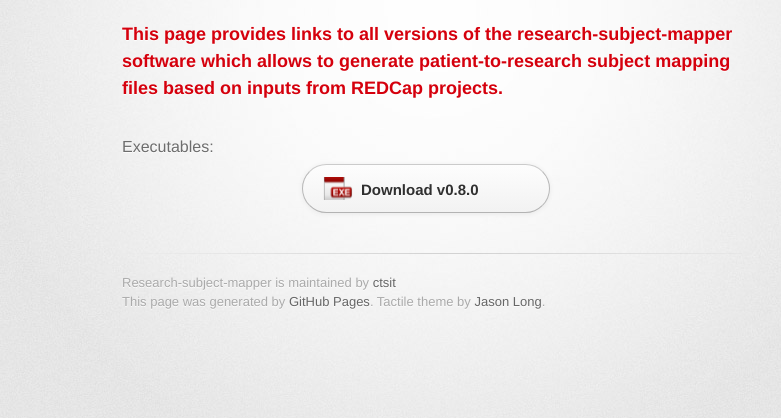
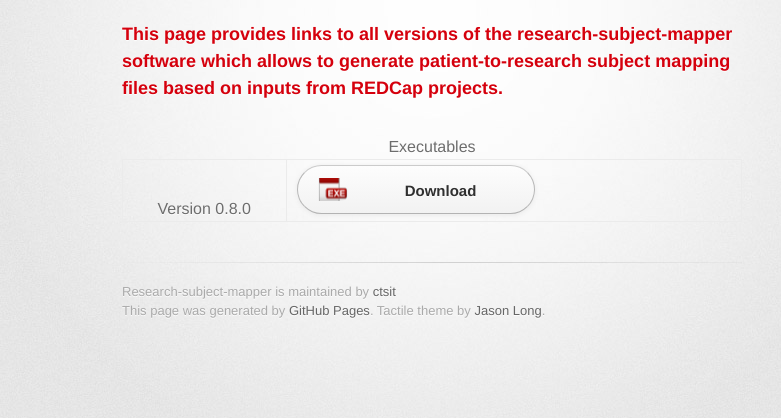
Before and after one commit to ctsit/research-subject-mapper, a plain HTML site: page software.html in a window 1280 px wide. Shown: the part 96-514 px from the top of the page, without its empty margins (208-989 px from the left). Drawn offline with Linux system fonts and the light colour scheme; a web font is replaced by a local one.

Commit message:
Use a table to display links on the software page

```diff
--- a/software.html
+++ b/software.html
@@ -27,12 +27,24 @@
           </h3>
         </header>
 
-         Executables:
-        <section id="downloads" class="clearfix">
-        <a href="https://github.com/ctsit/research-subject-mapper/releases/download/0.8.0/rsm-0.8.0-py2.7.egg"
-           id="download-exe" class="button wide">
-           <span>Download v0.8.0</span></a>
-        </section>
+         <section id="downloads" class="clearfix">
+
+         <table style="border-collapse: collapse; padding: 1em;">
+            <caption> Executables</caption>
+            <thead>
+            </thead>
+            <tbody>
+               <tr>
+                  <td> Version 0.8.0 </td>
+                  <td>
+                    <a href="https://github.com/ctsit/research-subject-mapper/releases/download/0.8.0/rsm-0.8.0-py2.7.egg"
+                     id="download-exe" class="button wide">
+                     <span>Download</span></a>
+                  </td>
+               </tr>
+            <tbody>
+         </table>
+       </section>
 
 
         <section id="main_content">
--- a/stylesheets/stylesheet.css
+++ b/stylesheets/stylesheet.css
@@ -161,8 +161,8 @@ a.button span {
 
 a.wide {
    margin-top: 5px;
-   margin-left: 180px;
-   width: 230px;
+   margin-left: 10px;
+   width: 220px;
 }
 
 #download-exe span {
```
